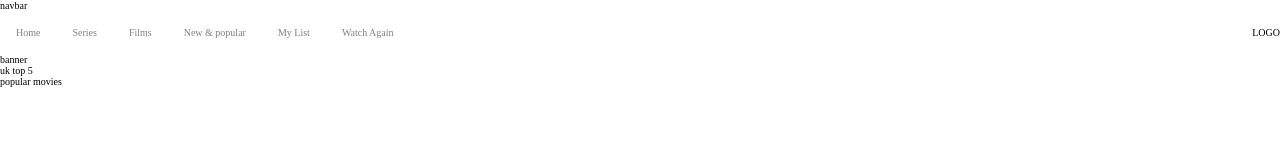
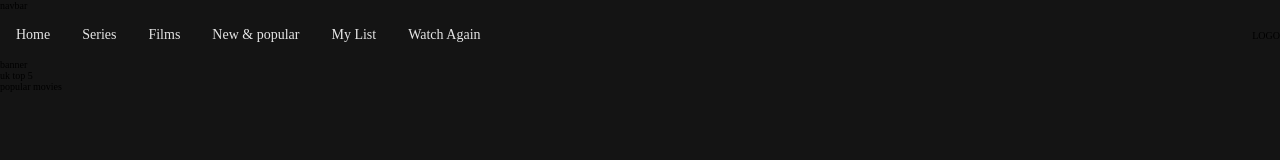
Before and after one commit to faisal244/codeflix, a plain HTML site: page index.html in a window 1280 px wide. Drawn offline with Linux system fonts and the light colour scheme.

Commit message:
added and applied CSS variables

```diff
--- a/assets/css/styles.css
+++ b/assets/css/styles.css
@@ -1,48 +1,52 @@
-:root{
-
-
+:root {
+    --dark: #141414;
+    --dark-rgb: 20, 20, 20;
+    --font-info: #e5e5e5;
+    --font-hover: #e5e5e5be;
+    --primary-btn: #e5091499;
+    --primary-btn-hover: #e50914;
+    --movie-price: #f5c518;
   }
 
-html{
-    font-size:10px;
+  html {
+    font-size: 10px;
   }
 
-body{
+  body {
     margin: 0;
+    background-color: var(--dark);
   }
 
-/* Nav Styles */
-.nav-container{
+  /* nav styles */
+  .nav-container {
     display: flex;
+    flex-direction: row;
     justify-content: space-between;
-    flex-direction: row;
     align-items: center;
   }
 
-.nav-links-container{
+  .nav-links-container {
     display: flex;
     flex-direction: row;
   }
 
-.nav-link{
+  .nav-link {
     margin: 1.6rem;
-
   }
 
-.nav-link a{
+  .nav-link a {
     text-decoration: none;
-    font: size 1.4rem;
-    color: grey;
+    font-size: 1.4rem;
+    color: var(--font-info);
   }
 
-.nav-link a:hover{
-    color: red;
-
+  .nav-link a:hover {
+    color: var(--font-hover);
   }
 
   @media screen and (max-width: 596px) {
     .nav-container,
-    .nav-links-container{
+    .nav-links-container {
       flex-direction: column;
       align-items: center;
     }
```
Lines whose indentation alone changed are shown as unchanged.
